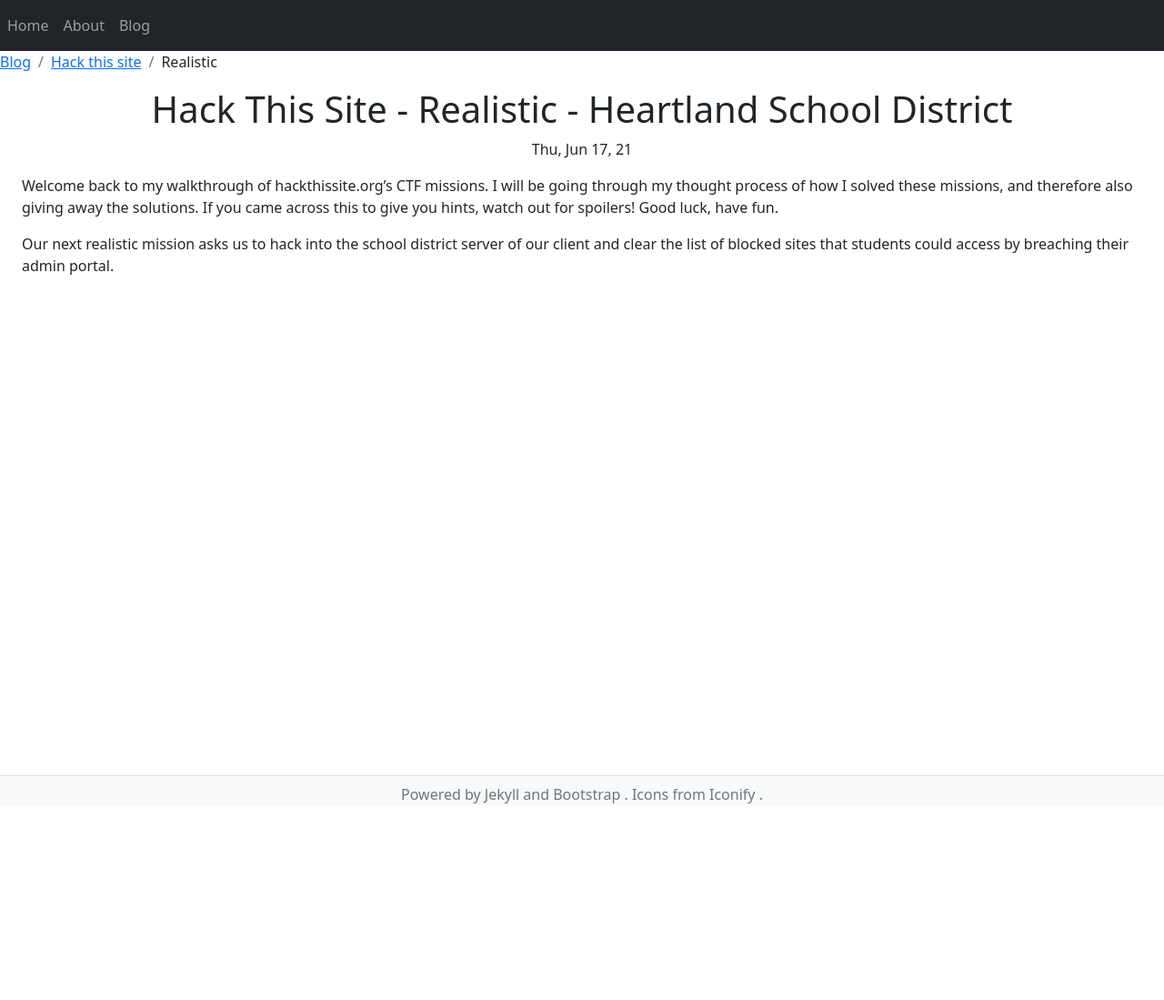
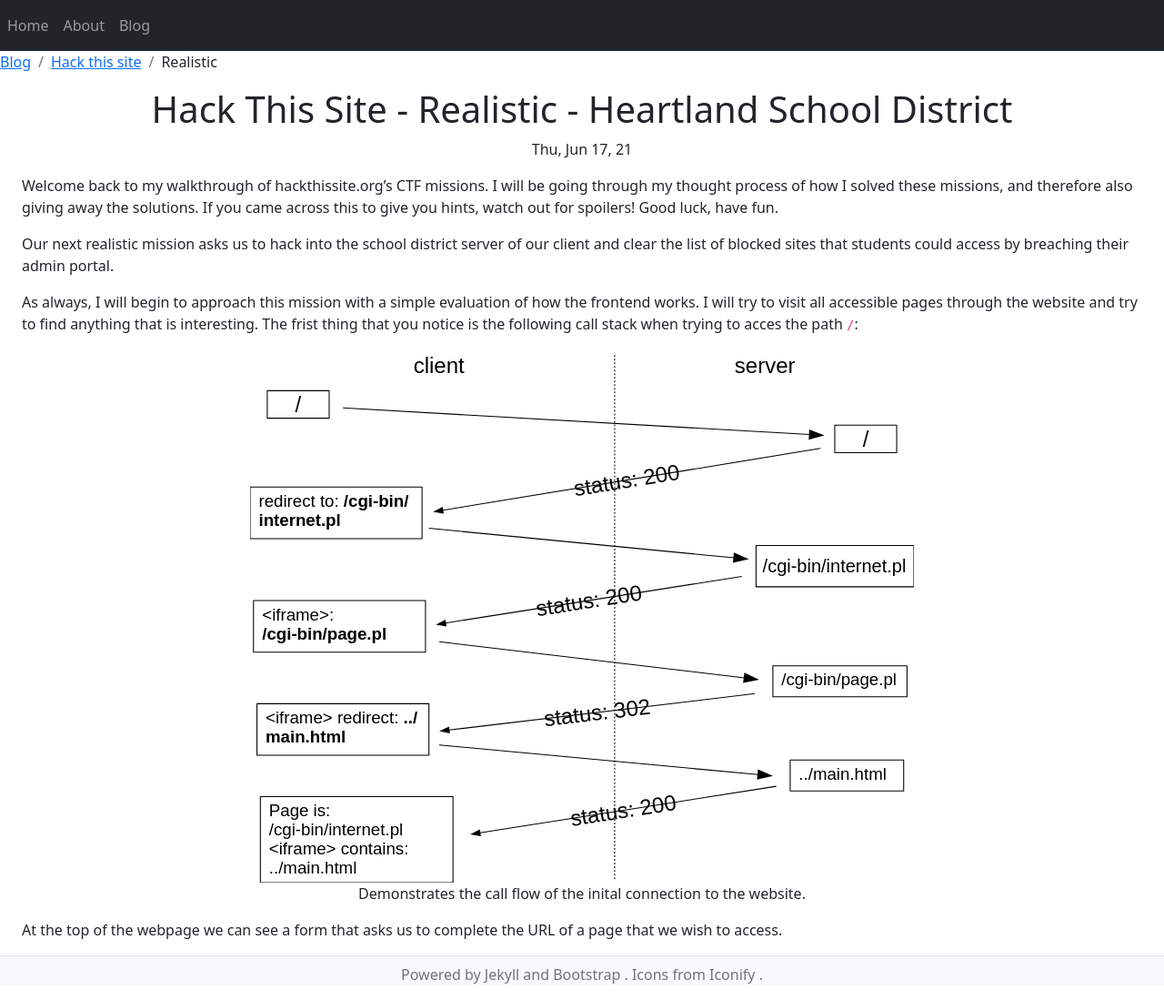
Before and after one commit to KostyaIliouk/KostyaIliouk.github.io, a Jekyll site: the page built from hack-this-site/realistic/_posts/2021-6-17-hts_r_12.md, in a window 1280 px wide. Shown: the whole page at 91% size. Built offline with Jekyll 4.4.1, drawn with Linux system fonts in a browser that asks for light colours; before the commit the page ends 901 px from its top, so only the background shows below that.

Commit message:
added inital call stack graph

```diff
--- a/hack-this-site/realistic/_posts/2021-6-17-hts_r_12.md
+++ b/hack-this-site/realistic/_posts/2021-6-17-hts_r_12.md
@@ -6,3 +6,16 @@ title: Hack This Site - Realistic - Heartland School District
 Welcome back to my walkthrough of hackthissite.org's CTF missions. I will be going through my thought process of how I solved these missions, and therefore also giving away the solutions. If you came across this to give you hints, watch out for spoilers! Good luck, have fun.
 
 Our next realistic mission asks us to hack into the school district server of our client and clear the list of blocked sites that students could access by breaching their admin portal.
+
+As always, I will begin to approach this mission with a simple evaluation of how the frontend works. I will try to visit all accessible pages through the website and try to find anything that is interesting. The frist thing that you notice is the following call stack when trying to acces the path `/`:
+
+<div class="container col">
+    <figure class="text-center">
+        <img class="img-fluid" src="/assets/images/blogposts/hackthissite/r12/initial-call-stack.svg" alt="Inital entry redirects to /cgi-bin/internet.pl which returns a page with an <iframe> that calls /cgi-bin/page.pl that redirects to ../main.html">
+        <figcaption>
+            Demonstrates the call flow of the inital connection to the website.
+        </figcaption>
+    </figure>
+</div>
+
+At the top of the webpage we can see a form that asks us to complete the URL of a page that we wish to access.
```
Also changed, not shown: assets/images/blogposts/hackthissite/r12/initial-call-stack.svg (added).
